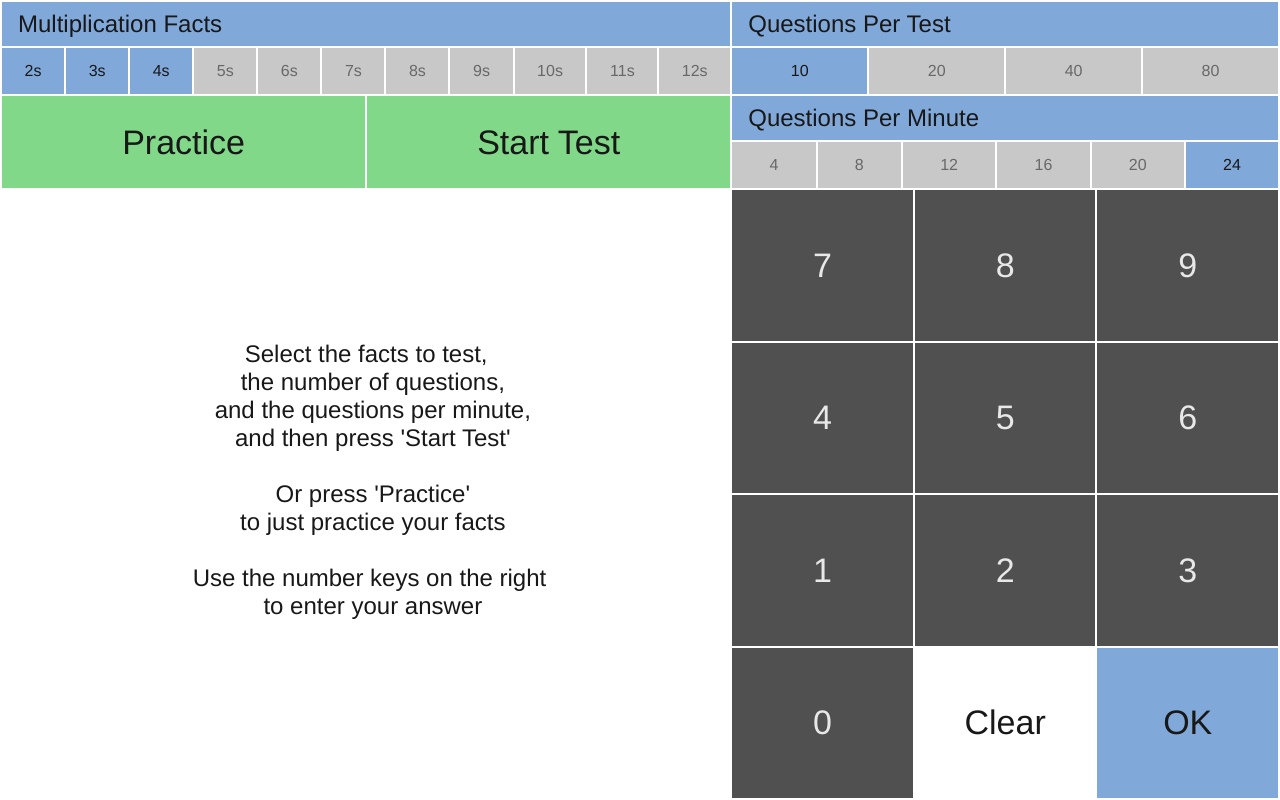
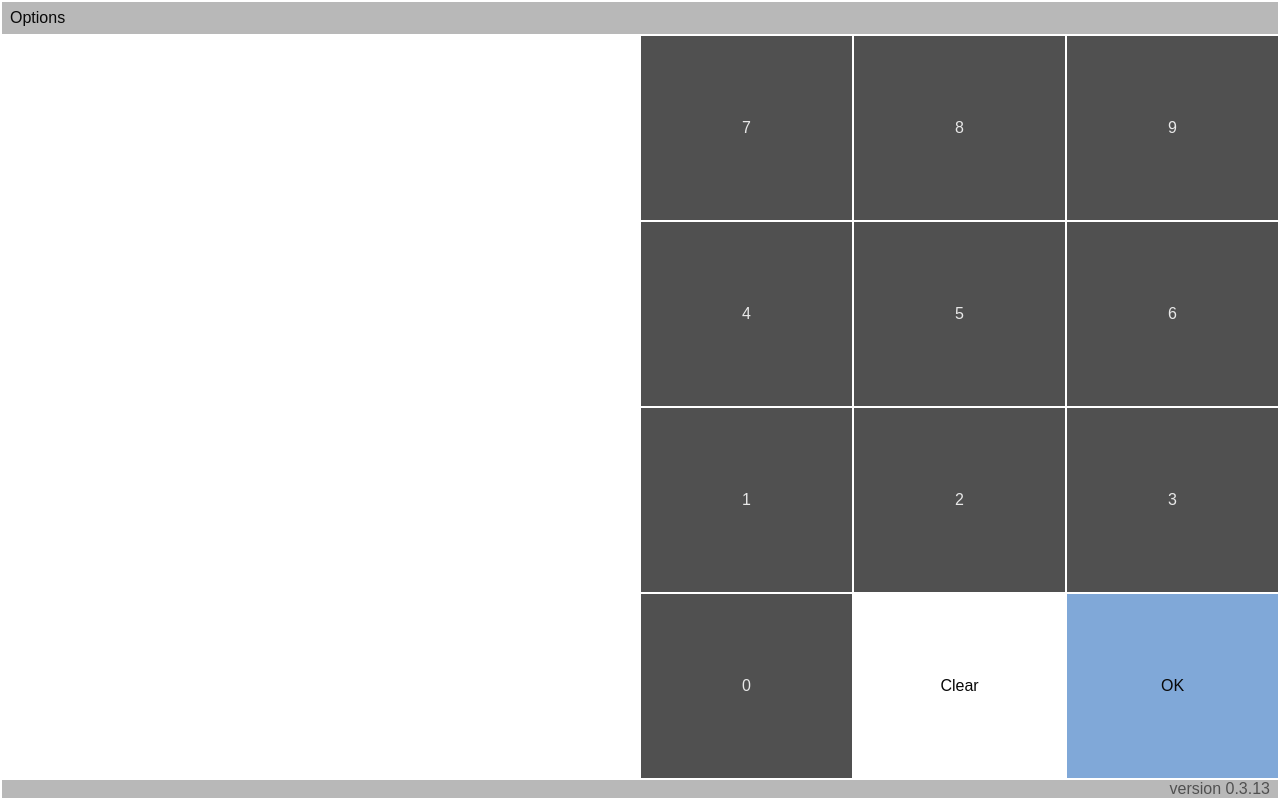
Before and after one commit to philrmass/times-too, a React app: page / in a window 1280 px wide. Built offline with nearby package versions, Linux system fonts and the light colour scheme; the HTML template or start-up script is replaced by a standard one.

Commit message:
fix layout for ipad

```diff
--- a/src/components/App.js
+++ b/src/components/App.js
@@ -1,8 +1,12 @@
 //??? fix logo
+//??? js vh units
+//??? red/blue layout: web, ipad, phone
+//??? single font size, then em
 //??? dont repeat the exact problem
 //??? improve alignment of timer
 //??? ask more of the hard ones
-//??? include 10+ if the fact
+//??? include 10+ if the fact is > 9
+//??? analyze tests for hard-problem frequency
 import React, { useReducer, useState } from 'react';
 import { useLocalStorage } from '../utilities/storage';
 import Facts from './Facts';
@@ -173,7 +177,7 @@ function pick(values) {
 }
 
 function App() {
-  const version = '0.2';
+  const version = '0.3.13';
   const factsOptions = [2, 3, 4, 5, 6, 7, 8, 9, 10, 11, 12];
   const questionsOptions = [10, 20, 40, 80];
   const perMinuteOptions = [4, 8, 12, 16, 20, 24];
@@ -283,6 +287,36 @@ function App() {
     );
   }
 
+  function buildVersion() {
+    return (
+      <div className={styles.version}>
+        version {version}
+      </div>
+    );
+  }
+
+  return (
+    <div className={styles.page}>
+      <div className={styles.header}>
+        Options
+      </div>
+      <div className={styles.main}>
+        <div className={styles.first}>
+        </div>
+        <div className={styles.second}>
+          <NumberPad
+            input={(value) => dispatch({ type: 'input', value })}
+            clear={() => dispatch({ type: 'clear' })}
+            submit={submit}
+          />
+        </div>
+      </div>
+      <div className={styles.footer}>
+        {buildVersion()}
+      </div>
+    </div>
+  );
+  /*
   return (
     <div className={styles.page}>
       <div className={styles.leftColumn}>
@@ -302,7 +336,6 @@ function App() {
           <Game
             isTest={isTest}
             game={game}
-            version={version}
             showResults={() => setShowResults(true)}
           />
         </div>
@@ -319,16 +352,12 @@ function App() {
           setPerMinute={setPerMinute}
         />
         <div className={styles.main}>
-          <NumberPad
-            input={(value) => dispatch({ type: 'input', value })}
-            clear={() => dispatch({ type: 'clear' })}
-            submit={submit}
-          />
         </div>
       </div>
       {buildResults()}
     </div>
   );
+  */
 }
 
 export default App;
--- a/src/components/Game.js
+++ b/src/components/Game.js
@@ -5,7 +5,6 @@ import styles from '../styles/Game.module.css';
 function Game({
   isTest,
   game,
-  version,
   showResults,
 }) {
   function buildTime() {
@@ -111,14 +110,6 @@ function Game({
     );
   }
 
-  function buildVersion() {
-    return (
-      <div className={styles.version}>
-        version {version}
-      </div>
-    );
-  }
-
   return (
     <div className={styles.main}>
       <div className={styles.game}>
@@ -126,7 +117,6 @@ function Game({
         {buildProblem()}
         {buildQuestions()}
         {buildStatus()}
-        {buildVersion()}
       </div>
       {buildMessage()}
     </div>
@@ -136,7 +126,6 @@ function Game({
 Game.propTypes = {
   isTest: PropTypes.bool.isRequired,
   game: PropTypes.object.isRequired,
-  version: PropTypes.string.isRequired,
   showResults: PropTypes.func.isRequired,
 };
 
--- a/src/index.css
+++ b/src/index.css
@@ -1,34 +1,35 @@
 :root {
-  --bg-gray: #c8c8c8;
+  --bg-white: #ffffff;
+  --bg-gray: #b8b8b8;
   --bg-dark-gray: #505050;
   --bg-red: #d88880;
   --bg-green: #80d888;
   --bg-blue: #80a8d8;
   --text-white: #e8e8e8;
-  --text-gray: #686868;
-  --text-black: #181818;
+  --text-gray: #505050;
+  --text-black: #080808;
   --text-red: #df0000;
   --text-green: #00df00;
   --text-blue: #0000df;
   --border: 1px solid white;
-  --size-time: 32px;
-  --size-title: 24px;
-  --size-problem: 76px;
-  --size-mini-problem: 18px;
-  --size-message: 24px;
-  --size-number-pad: 34px;
-  --size-version: 12px;
+  --size-problem: 1rem; /* 76px */
+  --size-number-pad: 1rem; /* 34px */
+  --size-time: 1rem; /* 32px */
+  --size-message: 1rem; /* 24px */
+  --size-title: 1rem; /* 24px */
+  --size-mini-problem: 1rem; /* 18px */
+  --size-version: 1rem; /* 12px */
   --height-button: 3em;
+  --margin-2: 8px;
 }
 
 * {
   box-sizing: border-box;
 }
 
-body {
+body, html {
   height: 100%;
+  width: 100%;
   margin: 0;
   padding: 0;
-  color: var(--text-black);
-  font-family: "Helvetica", sans-serif;
 }
--- a/src/styles/App.module.css
+++ b/src/styles/App.module.css
@@ -1,26 +1,73 @@
 .page {
+  position: absolute;
+  top: 0;
+  bottom: 0;
+  right: 0;
+  left: 0;
+  /*
   position: relative;
   height: 100vh;
+  calc(100 * var(--vh, 1vh));
+  width: 100%;
+  width: 100vw;
+  */
+  font-family: Arial, sans-serif;
   display: flex;
+  flex-direction: column;
+  justify-content: space-between;
   border: var(--border);
+  background: var(--bg-white);
+  color: var(--text-black);
 }
 
-.leftColumn {
-  width: 57.14%;
-  display: flex;
-  flex-direction: column;
-}
-
-.rightColumn {
-  flex-grow: 1;
-  display: flex;
-  flex-direction: column;
+.header {
+  padding-left: 0.5em;
+  border: var(--border);
+  background: var(--bg-gray);
+  line-height: 2em;
 }
 
 .main {
   flex-grow: 1;
+  display: flex;
+  flex-direction: row;
 }
 
+@media (orientation: portrait) {
+  .main {
+    flex-direction: column;
+  }
+}
+
+.first {
+  position: relative;
+  flex: 1 50%;
+}
+
+.second {
+  position: relative;
+  flex: 1 50%;
+}
+
+.thing {
+  height: 100%;
+  position: relative;
+  background: red;
+}
+
+.footer {
+  border: var(--border);
+}
+
+.version {
+  padding-right: var(--margin-2);
+  background: var(--bg-gray);
+  color: var(--text-gray);
+  font-size: var(--size-version);
+  text-align: right;
+}
+
+/*
 .resultsPage {
   position: absolute;
   left: 0;
@@ -67,3 +114,4 @@
 .incorrect {
   color: var(--text-red);
 }
+*/
--- a/src/styles/Game.module.css
+++ b/src/styles/Game.module.css
@@ -61,15 +61,6 @@
   white-space: pre;
 }
 
-.version {
-  position: absolute;
-  bottom: 0;
-  right: 0;
-  margin-right: 8px;
-  color: var(--text-gray);
-  font-size: var(--size-version);
-}
-
 .message {
   position: absolute;
   top: 0;
--- a/src/styles/NumberPad.module.css
+++ b/src/styles/NumberPad.module.css
@@ -1,13 +1,18 @@
 .main {
-  height: 100%;
+  position: absolute;
+  top: 0;
+  bottom: 0;
+  right: 0;
+  left: 0;
   background: var(--bg-dark-gray);
   color: var(--text-white);
   font-size: var(--size-number-pad);
-  display: grid;
-  grid-template-columns: 1fr 1fr 1fr;
+  display: flex;
+  flex-wrap: wrap;
 }
 
 .button {
+  flex: 1 33.33%;
   border: var(--border);
 }
 
--- a/src/styles/normalize.css
+++ b/src/styles/normalize.css
@@ -1,6 +1,7 @@
 button {
   padding: 0;
   border: none;
+  margin: 0;
   background-color: transparent;
   color: inherit;
   font: inherit;
@@ -12,6 +13,7 @@ button {
 input {
   padding: 0;
   border: none;
+  margin: 0;
   background-color: transparent;
   color: inherit;
   font: inherit;
```
